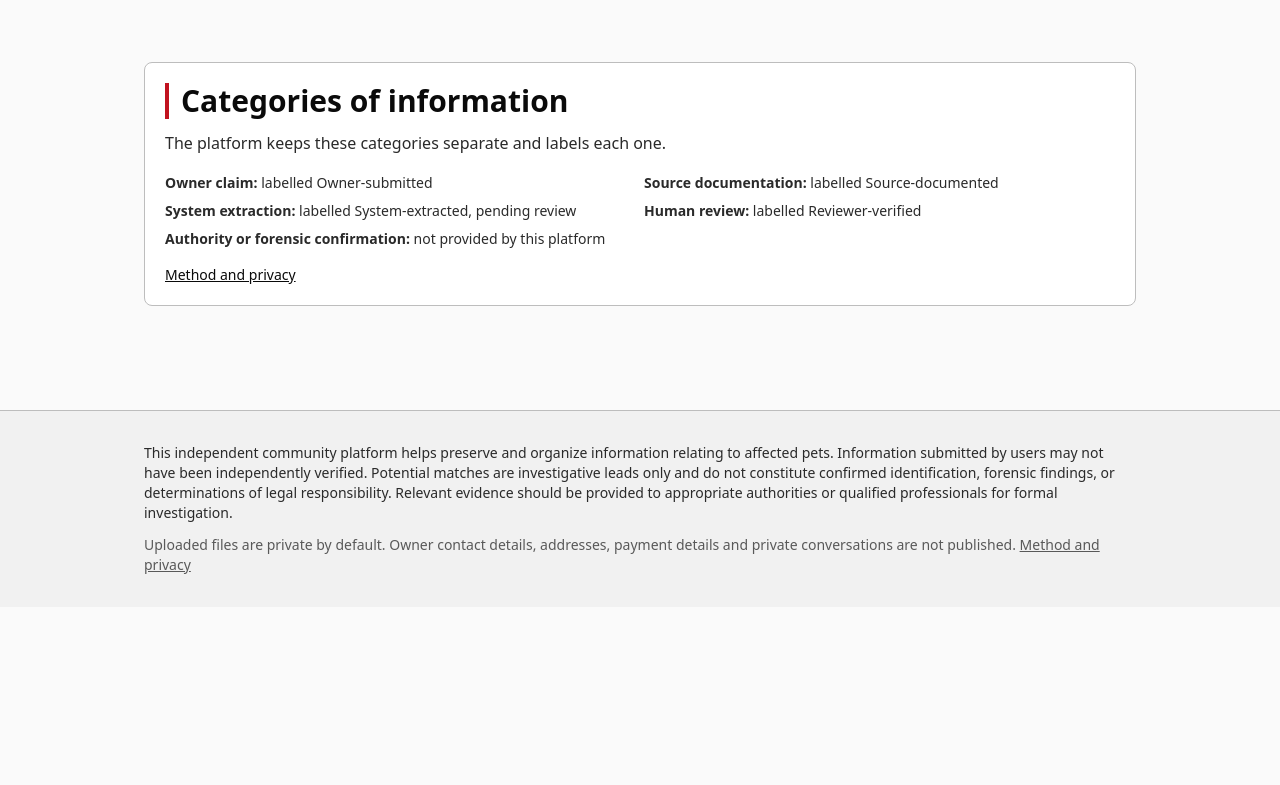
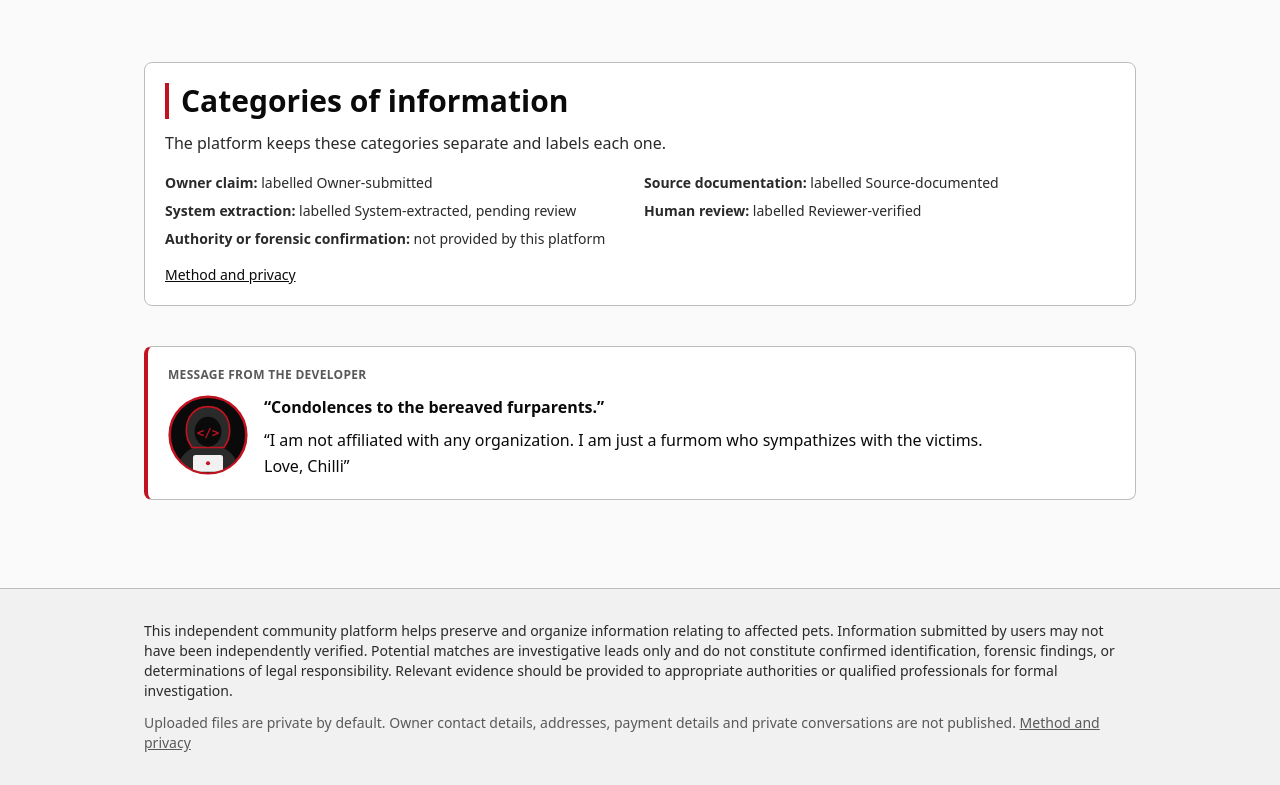
Before and after one commit to shieryl-ryle/CSJDM29, a Next.js app: page / in a window 1280 px wide. Shown: the part 1249-2034 px from the top of the page. Before the commit the page ends 1856 px from the top, so only its background shows below. Built offline with nearby package versions, Linux system fonts and the light colour scheme; no server answers.

Commit message:
Add developer message with anonymous programmer icon

```diff
--- a/src/app/about/page.tsx
+++ b/src/app/about/page.tsx
@@ -1,4 +1,5 @@
 import { DISCLAIMER_FULL, HASH_EXPLAINER, MATCH_NOTICE } from "@/lib/constants";
+import { DeveloperNote } from "@/components/developer-note";
 import { PageShell } from "@/components/site";
 
 export const metadata = { title: "Method and privacy" };
@@ -42,6 +43,7 @@ export default function About() {
         <h2 className="text-xl font-bold text-ink-900">Submission rules</h2>
         <p>Submit only information you possess or can identify the source of. Do not fabricate, alter or misrepresent evidence.</p>
       </div>
+      <DeveloperNote className="mt-8" />
     </PageShell>
   );
 }
--- a/src/app/page.tsx
+++ b/src/app/page.tsx
@@ -1,4 +1,5 @@
 import Link from "next/link";
+import { DeveloperNote } from "@/components/developer-note";
 import { DisclaimerBox, GraphicNotice } from "@/components/site";
 import { getPublicStats } from "@/lib/stats";
 
@@ -70,6 +71,9 @@ export default async function Home() {
           <p className="mt-4 text-sm"><Link className="underline" href="/about">Method and privacy</Link></p>
         </div>
       </section>
+      <section className="mx-auto max-w-5xl px-4 pb-6">
+        <DeveloperNote />
+      </section>
     </main>
   );
 }
--- /dev/null
+++ b/src/components/developer-note.tsx
@@ -0,0 +1,44 @@
+/** Message from the developer, with an anonymous hooded-programmer icon (inline SVG, no external assets). */
+export function ProgrammerIcon({ size = 80 }: { size?: number }) {
+  return (
+    <svg width={size} height={size} viewBox="0 0 96 96" role="img" aria-label="Anonymous developer" className="shrink-0">
+      <defs>
+        <clipPath id="dev-clip">
+          <circle cx="48" cy="48" r="45" />
+        </clipPath>
+      </defs>
+      <circle cx="48" cy="48" r="46" fill="#0a0a0a" stroke="#c1121f" strokeWidth="3" />
+      <g clipPath="url(#dev-clip)">
+        {/* shoulders */}
+        <path d="M10 96 C12 70 28 60 48 60 C68 60 84 70 86 96 Z" fill="#2a2a2a" />
+        {/* hood */}
+        <path d="M48 14 C31 14 22 27 22 43 C22 52 25 58 29 63 L67 63 C71 58 74 52 74 43 C74 27 65 14 48 14 Z" fill="#2a2a2a" stroke="#c1121f" strokeWidth="2" />
+        {/* face void */}
+        <ellipse cx="48" cy="44" rx="16" ry="18" fill="#0a0a0a" />
+        <text x="48" y="50" textAnchor="middle" fontFamily="ui-monospace, Menlo, Consolas, monospace" fontSize="15" fontWeight="700" fill="#c1121f">{"</>"}</text>
+        {/* laptop */}
+        <rect x="30" y="72" width="36" height="20" rx="3" fill="#f1f1f1" />
+        <circle cx="48" cy="82" r="2.4" fill="#c1121f" />
+      </g>
+    </svg>
+  );
+}
+
+export function DeveloperNote({ className = "" }: { className?: string }) {
+  return (
+    <section aria-labelledby="dev-note" className={`card border-l-4 border-l-brand-600 ${className}`}>
+      <h2 id="dev-note" className="text-xs font-bold uppercase tracking-wide text-ink-500">Message from the developer</h2>
+      <div className="mt-3 flex items-start gap-4">
+        <ProgrammerIcon />
+        <div className="space-y-2 text-ink-900">
+          <p className="font-semibold">&ldquo;Condolences to the bereaved furparents.&rdquo;</p>
+          <p>
+            &ldquo;I am not affiliated with any organization. I am just a furmom who sympathizes with the victims.
+            <br />
+            Love, Chilli&rdquo;
+          </p>
+        </div>
+      </div>
+    </section>
+  );
+}
```
